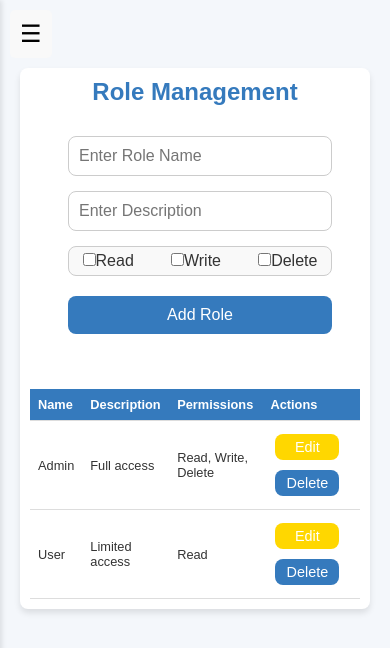
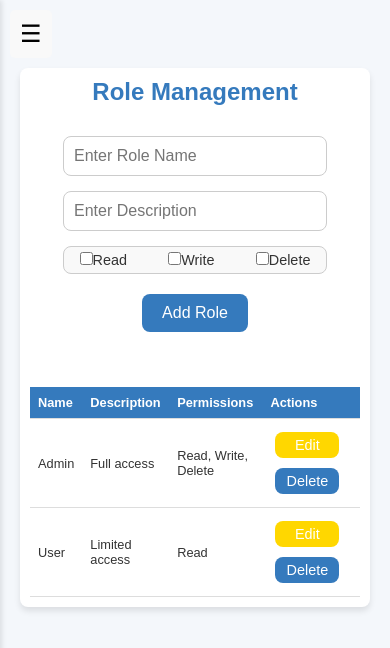
Before and after one commit to tropnicates/rbac_app, a React (Create React App) app: page /roles in a window 390 px wide. Shown: the top 648 px of the page. Built offline with nearby package versions, Linux system fonts and the light colour scheme.

Commit message:
css modified

```diff
--- a/src/assets/styles/Roles.css
+++ b/src/assets/styles/Roles.css
@@ -133,6 +133,7 @@
 .btn-submit {
   padding: 10px 10px;
   font-size: 1rem;
+  width: 40%;
 }
 
   .role-form {
@@ -170,6 +171,7 @@
     gap: 25px;
     padding: 10px;
     width: 100%;
+    font-size: 0.9rem;
   }
 }
 
```
